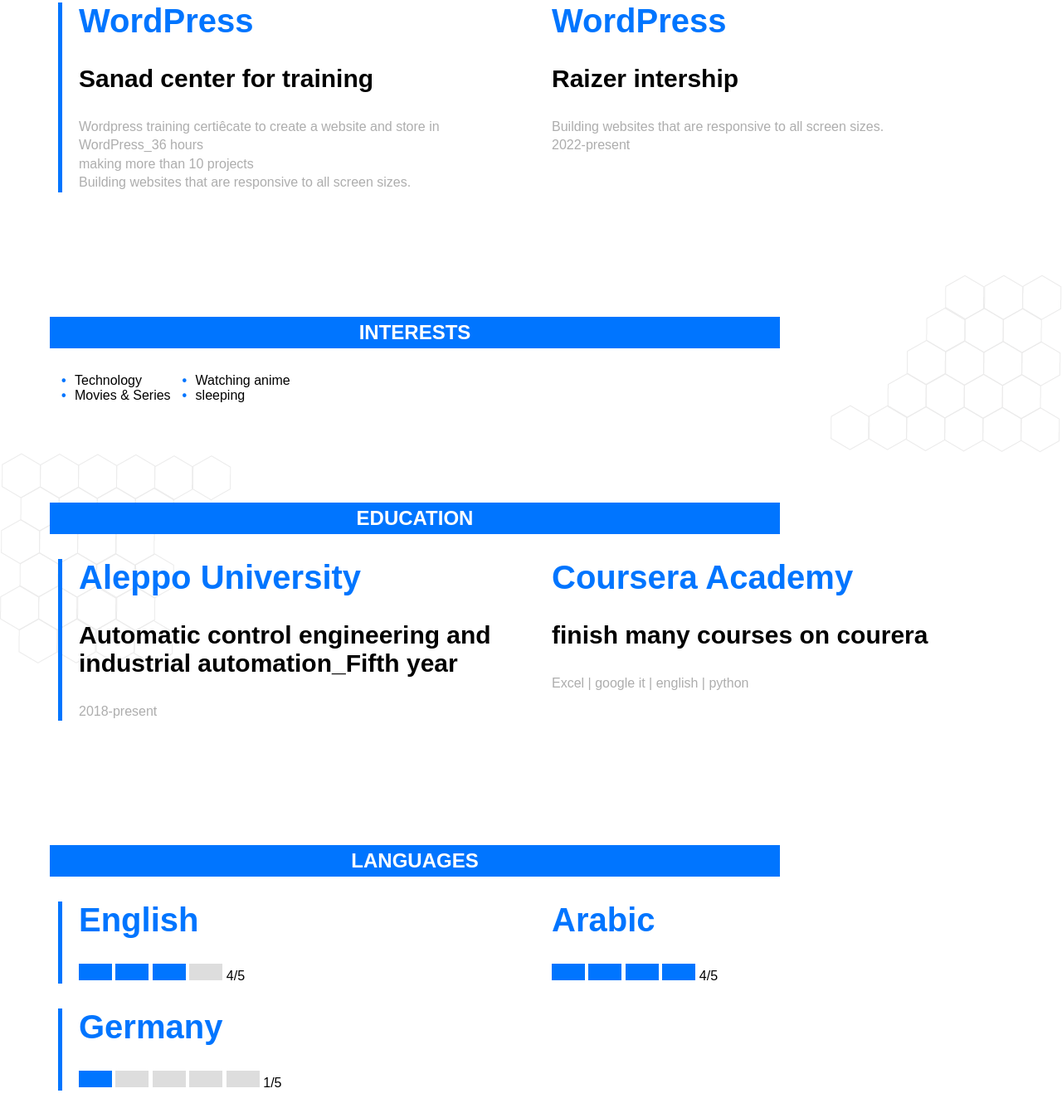
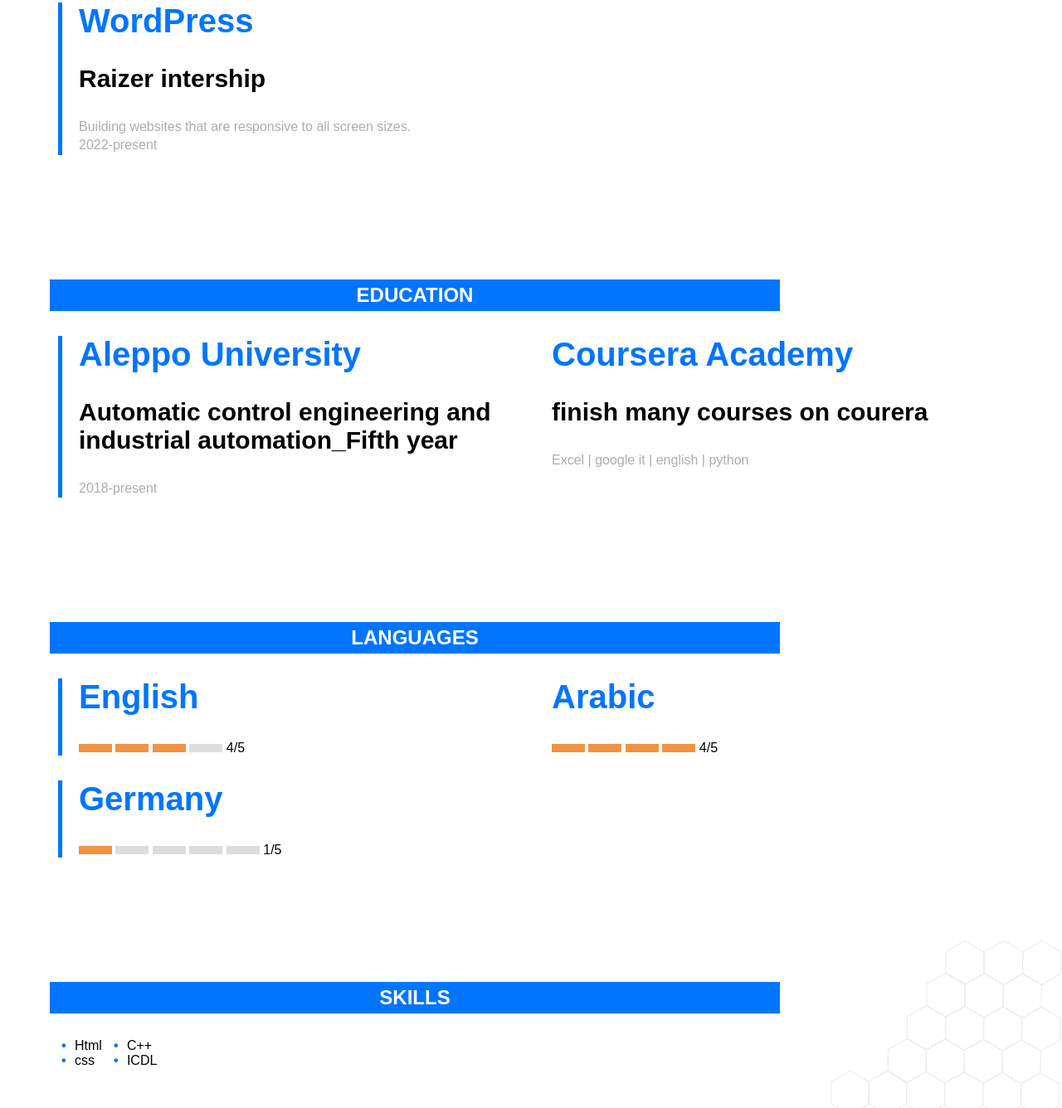
Before and after one commit to muhammadhannan200/cv, a plain HTML site: page index.html in a window 1280 px wide. Shown: the part 785-2121 px from the top of the page at 83% size. Drawn offline with Linux system fonts and the light colour scheme; a script that the page names is missing.

Commit message:
Update index.html

```diff
--- a/index.html
+++ b/index.html
@@ -21,9 +21,9 @@
         <h1>Muhammad heloa hannan</h1>
         <span class="line"></span>
         <h3>front end deveolper</h3>
-        <p>I’m a dreamer craving for all kinds of knowledge and
-            passionate for every aspect of technology.
-            I consider myself a </p>
+        <p>I’m Muhammad heloa hannan , i was front end deveolper i learn the first skill for front end then i start learning and working on
+            wordPress , I start my journey with my old Experience on front end
+        with tools and websites that help me to do my work  </p>
     </div>
 </header>
 <section class="social">
@@ -32,6 +32,8 @@
     <i class="fa-sharp fa-solid fa-globe"><span>mohammadhannan.com</span></i>
 
 </section>
+<div class="page">
+    <div class="col1">
         <section class="cv-body Experience " >
             <h2>Work Experience</h2>
             <div class="box">
@@ -51,16 +53,6 @@
             </div>
             <div class="box">
                 <h3>wordPress</h3>
-        <h4>Sanad center for training</h4>
-        <p>Wordpress training certiêcate to create a website and
-            store in WordPress_36 hours</p>
-        <p>making more than 10 projects</p>
-        <p>Building websites that are responsive to all screen
-            sizes.</p>
-
-    </div>
-    <div class="box">
-        <h3>wordPress</h3>
                 <h4>Raizer intership</h4>
                 <p>Building websites that are responsive to all screen
                     sizes.</p>
@@ -68,22 +60,8 @@
             </div>
 
         </section>
-<section class="cv-body Interests lists">
-    <h2>Interests</h2>
-    <div class="lis">
-        <ul>
-            <li>Technology</li>
-            <li>Movies & Series</li>
-        </ul>
-        <ul>
-            <li>Watching anime</li>
-            <li>sleeping</li>
-        </ul>
     </div>
-</section>
-</div>
-
-<div class="A4">
+    <div class="col2">
         <section class="cv-body education " >
             <h2>EDUCATION</h2>
             <div class="box">
@@ -105,31 +83,41 @@
             <div class="box">
 
                 <h3>English</h3>
-        <span style="width: 40px; height: 20px; background-color: #0075FF;"></span>
-        <span style="width: 40px; height: 20px; background-color: #0075FF;"></span>
-        <span style="width: 40px; height: 20px; background-color: #0075FF;"></span>
-        <span style="width: 40px; height: 20px; background-color: #ddd;"></span>
-        <span>4/5</span>
+                <div class="star"><span style="width: 40px; height: 10px; background-color: #f39242;"></span>
+                    <span style="width: 40px; height: 10px; background-color: #f39242;"></span>
+                    <span style="width: 40px; height: 10px; background-color: #f39242;"></span>
+                    <span style="width: 40px; height: 10px; background-color: #ddd;"></span>
+                    <span>4/5</span></div>
+
+
             </div>
             <div class="box">
                 <h3>Arabic</h3>
-        <span style="width: 40px; height: 20px; background-color: #0075FF;"></span>
-        <span style="width: 40px; height: 20px; background-color: #0075FF;"></span>
-        <span style="width: 40px; height: 20px; background-color: #0075FF;"></span>
-        <span style="width: 40px; height: 20px; background-color: #0075FF;"></span>
-        <span>4/5</span>
+                <div class="star"><span style="width: 40px; height: 10px; background-color: #f39242;"></span>
+                    <span style="width: 40px; height: 10px; background-color: #f39242;"></span>
+                    <span style="width: 40px; height: 10px; background-color: #f39242;"></span>
+                    <span style="width: 40px; height: 10px; background-color: #f39242;"></span>
+                    <span>4/5</span></div>
+
+
             </div>
             <div class="box">
                 <h3>Germany</h3>
-        <span style="width: 40px; height: 20px; background-color: #0075FF;"></span>
-        <span style="width: 40px; height: 20px; background-color: #ddd;"></span>
-        <span style="width: 40px; height: 20px; background-color: #ddd;"></span>
-        <span style="width: 40px; height: 20px; background-color: #ddd;"></span>
-        <span style="width: 40px; height: 20px; background-color: #ddd;"></span>
+                <div class="star">
+                    <span style="width: 40px; height: 10px; background-color: #f39242;"></span>
+                    <span style="width: 40px; height: 10px; background-color: #ddd;"></span>
+                    <span style="width: 40px; height: 10px; background-color: #ddd;"></span>
+                    <span style="width: 40px; height: 10px; background-color: #ddd;"></span>
+                    <span style="width: 40px; height: 10px; background-color: #ddd;"></span>
 
-        <span>1/5</span>
+                    <span>1/5</span></div>
+
+
             </div>
         </section>
+
+
+
         <section class="cv-body Interests skill lists">
             <h2>Skills</h2>
             <div class="lis">
@@ -143,9 +131,9 @@
                 </ul>
             </div>
         </section>
+    </div>
+</div>
 
-
-</div>
 <script src="index.js"></script>
 </body>
 </html>
```
Lines whose indentation alone changed are shown as unchanged.
